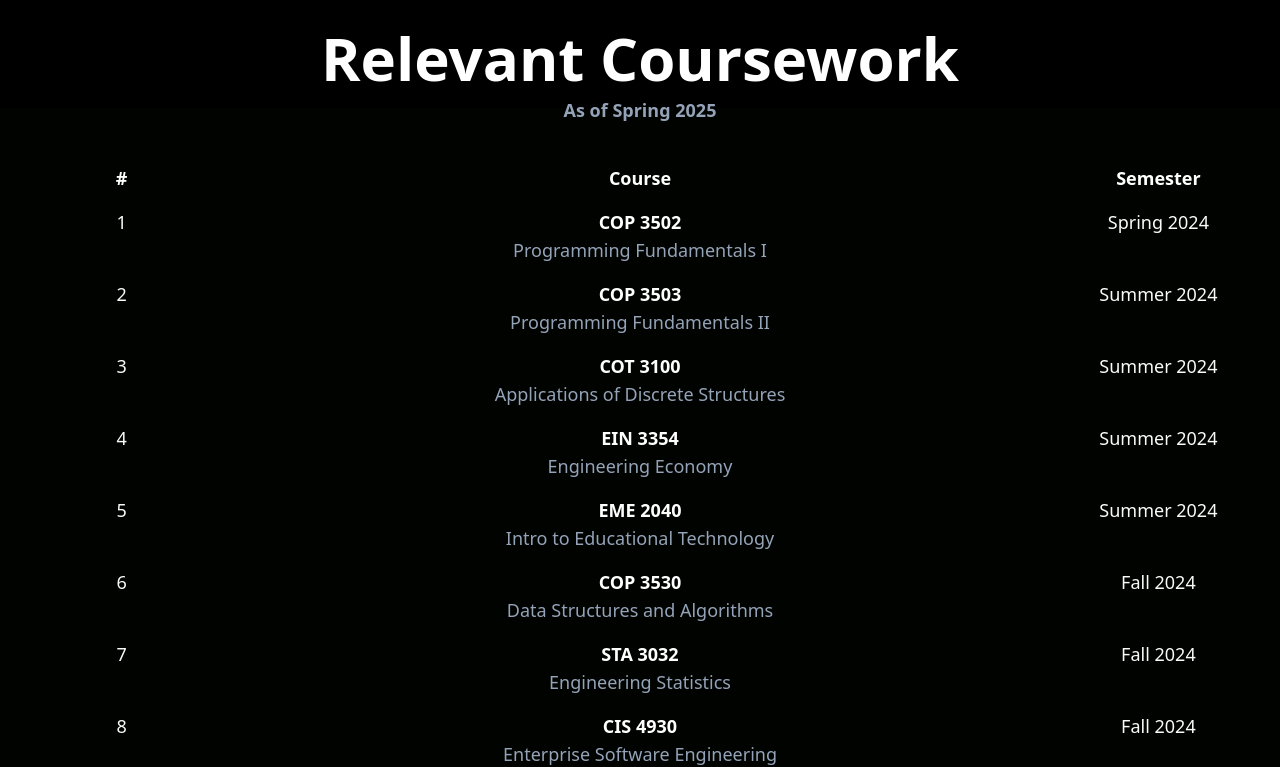
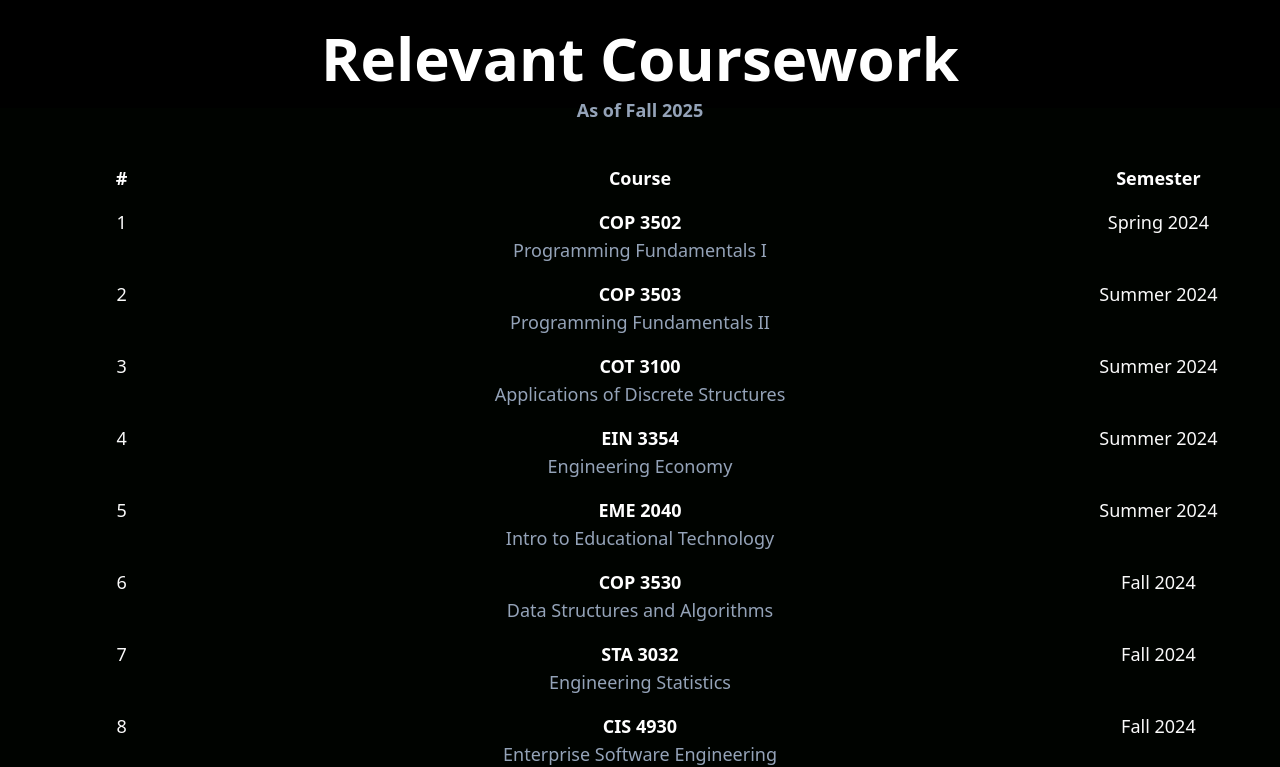
Before and after one commit to paapa-kusi/portfolio, a React (Create React App) app: page / in a window 1280 px wide. Shown: the part 1700-2467 px from the top of the page. Built offline with nearby package versions, Linux system fonts and the light colour scheme.

Commit message:
update coursework details and change link reference

```diff
--- a/src/components/Bar.jsx
+++ b/src/components/Bar.jsx
@@ -22,7 +22,7 @@ const Bar = () => {
                     Coursework <FaIcons.FaPen className="ml-2"/>
                 </a>
                 <a
-                    href="https://drive.google.com/file/d/1q3gMH-nhiYdriE75GOiBWtjYiwNbszpX/view?usp=sharing"
+                    href="https://drive.google.com/file/d/1MKiAQU5pnUHu-kk76lmaGkJlURK7WFgG/view?usp=sharing"
                     target="_blank"
                     rel="noopener noreferrer"
                     className="bg-[#0021A5] hover:bg-black text-white font-bold py-2 px-4 rounded-full whitespace-nowrap flex items-center"
--- a/src/components/Coursework.jsx
+++ b/src/components/Coursework.jsx
@@ -4,7 +4,7 @@ const Coursework = () => {
   return (
     <div className="w-full text-white text-center -my-20">
       <div className="text-4xl sm:text-5xl md:text-6xl font-bold">Relevant Coursework</div>
-      <div className="text-lg text-slate-400 font-bold mt-2">As of Spring 2025</div>
+      <div className="text-lg text-slate-400 font-bold mt-2">As of Fall 2025</div>
 
       <div className="mt-10 grid grid-cols-1 sm:grid-cols-5 gap-4 text-lg">
         {/* Header Row */}
@@ -29,6 +29,17 @@ const Coursework = () => {
           { id: 13, code: "EEL 5840", name: "Fundamentals of Machine Learning", semester: "Spring 2025" },
           { id: 14, code: "CIS 4930", name: "Intro to Machine Learning", semester: "Spring 2025" },
           { id: 15, code: "MAS 3114", name: "Computational Linear Algebra", semester: "Spring 2025" },
+            { id: 16, code: "ECO 3713", name: "International Macroeconomics", semester: "Summer 2025" },
+          { id: 17, code: "EME3813", name: "Technology-Enhanced Learning Environments", semester: "Summer 2025" },
+          { id: 18, code: "ENC3246", name: "Professional Communication for Engineers", semester: "Summer 2025" },
+          { id: 19, code: "PHI3681", name: "Ethics, Data, and Technology", semester: "Summer 2025" },
+            { id: 20, code: "CIS6261", name: "Trustworthy Machine Learning", semester: "Fall 2025" },
+          { id: 21, code: "COP4020", name: "Programming Language Concepts", semester: "Fall 2025" },
+          { id: 22, code: "COP4533", name: "Algorithm Abstraction and Design", semester: "Fall 2025" },
+          { id: 23, code: "COP4600", name: "Operating Systems", semester: "Fall 2025" },
+          { id: 24, code: "EGS4034", name: "Engineering Ethics and Professionalism", semester: "Fall 2025" },
+          { id: 25, code: "QMB3302", name: "Foundations of Business Analytics and Artificial Intelligence (AI)", semester: "Fall 2025" },
+
         ].map((course) => (
           <React.Fragment key={course.id}>
             <div className="hidden sm:block text-neutral-50">{course.id}</div>
```
